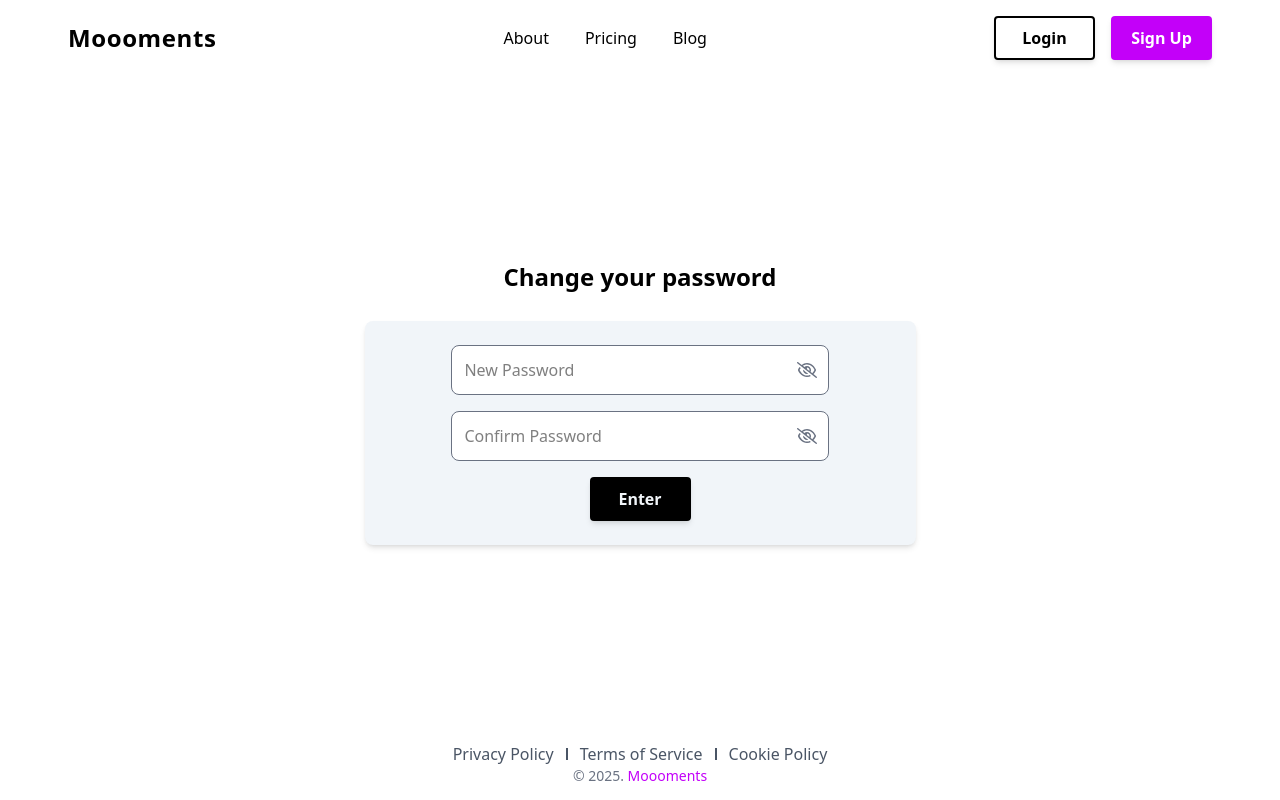
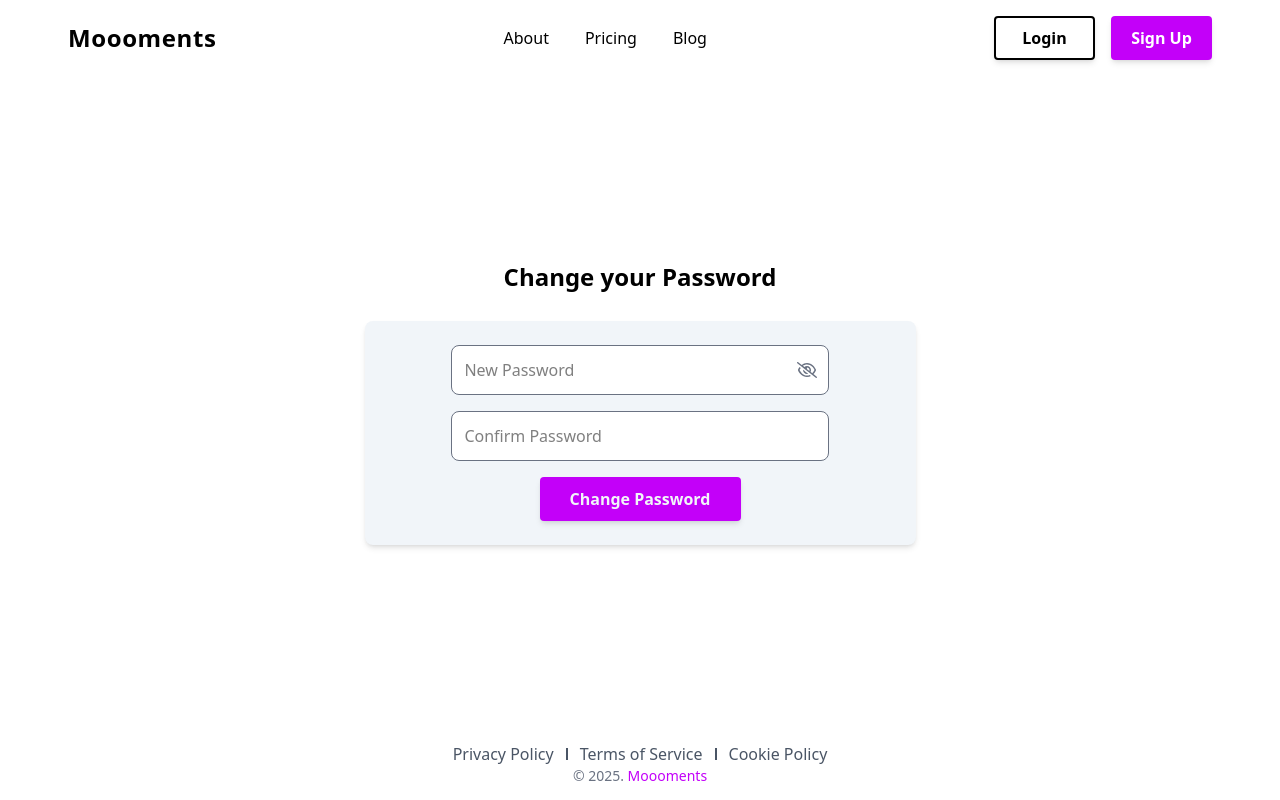
Before and after one commit to Pluggito/Moooments, a React (Vite) app: page /forgetpassword in a window 1280 px wide. Built offline with nearby package versions, Linux system fonts and the light colour scheme.

Commit message:
newpassword and ForgetPassword functionality

```diff
--- /dev/null
+++ b/src/admin/CreatePassword.jsx
@@ -0,0 +1,13 @@
+import Password from "./Password"
+
+const CreatePassword = () => {
+  return (
+    <div>
+
+        <Password text1={'Password'} text2={'Confirm Password'} heading={'Create your Password'} button={'Create Password'}/>
+
+    </div>
+  )
+}
+
+export default CreatePassword
--- a/src/admin/ForgetPassword.jsx
+++ b/src/admin/ForgetPassword.jsx
@@ -1,80 +1,10 @@
-import { useState } from "react"
-import { faEye, faEyeSlash } from "@fortawesome/free-regular-svg-icons";
-import { FontAwesomeIcon } from "@fortawesome/react-fontawesome";
-
+import Password from "./Password"
 
 
 const ForgetPassword = () => {
-
-    const [newPassword, setNewPassword] = useState('');
-    const [showPassword, setShowPassword] = useState(false);
-
-
   return (
     <div>
-        <div className="items-center mx-auto max-w-4xl my-48 p-8
-    sm:h-full ">
-
-        <div className="flex flex-col justify-center  items-center  sm:w-[551px] w-full sm:h-[230px] h-[250px] mx-auto gap-5 ">
-             <p className="text-2xl mb-2 font-semibold  w-full text-center">Change your password</p>
-             <div className="flex flex-col justify-center items-center gap-4 p-6 w-full shadow-md bg-slate-100 rounded-lg">
-             <div className="relative w-3/4 ">
-                                <input
-                                    type={showPassword ? "text" : "password"}
-                                    placeholder="New Password"
-                                    className="w-full  p-3 rounded-lg text-black hover:bg-slate-50 border border-gray-500 focus:outline-none bg-white"
-                                    autoComplete="off"
-                                    required
-                                    value={newPassword}
-                                    name="password"
-                                    onChange={(e)=>setNewPassword(e.target.value)}
-                                />
-                                <button
-                                    type="button"
-                                    onClick={() => setShowPassword(!showPassword)}
-                                    className="absolute inset-y-0 right-3 top-0 flex items-center text-gray-500 hover:text-black"
-                                >
-                                    {showPassword ? (
-                                        <FontAwesomeIcon icon={faEye} />
-                                    ) : (
-                                        <FontAwesomeIcon icon={faEyeSlash} />
-                                    )}
-                                </button>
-                            </div>
-
-                            <div className="relative w-3/4 ">
-                                <input
-                                    type={showPassword ? "text" : "password"}
-                                    placeholder="Confirm Password"
-                                    className="w-full sm:w-full p-3 rounded-lg text-black hover:bg-slate-50 border border-gray-500 focus:outline-none bg-white"
-                                    autoComplete="off"
-                                    required
-                                    value={newPassword}
-                                    name="password"
-                                    onChange={(e)=>setNewPassword(e.target.value)}
-                                />
-                                <button
-                                    type="button"
-                                    onClick={() => setShowPassword(!showPassword)}
-                                    className="absolute inset-y-0 right-3 top-0 flex items-center text-gray-500 hover:text-black"
-                                >
-                                    {showPassword ? (
-                                        <FontAwesomeIcon icon={faEye} />
-                                    ) : (
-                                        <FontAwesomeIcon icon={faEyeSlash} />
-                                    )}
-                                </button>
-                            </div>
-
-                            <button className="rounded sm:w-[101px] sm:h-[44px] w-1/2 font-bold hover:bg-gray-800 bg-black text-slate-100 hover:text-white transition-all duration-300
-            cursor-pointer shadow-md p-2">Enter</button>
-
-
-                        </div>
-
-             </div>
-
-        </div>
+        <Password text1={'New Password'} text2={'Confirm Password'} heading={'Change your Password'} button={'Change Password'} />
 
     </div>
   )
--- /dev/null
+++ b/src/admin/Password.jsx
@@ -0,0 +1,114 @@
+
+import { useEffect, useState } from "react"
+import { faCircleCheck, faCircleXmark, faEye, faEyeSlash } from "@fortawesome/free-regular-svg-icons";
+import { FontAwesomeIcon } from "@fortawesome/react-fontawesome";
+
+const Password = ({text1, text2, button, heading}) => {
+    const [newPassword, setNewPassword] = useState('');
+    const [confirmPassword, setConfirmPassword] = useState('');
+    const [showPassword, setShowPassword] = useState(false);
+    const [passwordMatch, setPasswordMatch] = useState(false);
+    const [error, setError] = useState('');
+
+    useEffect(() => {
+        if (newPassword && confirmPassword) {
+            setPasswordMatch(confirmPassword === newPassword);
+        } else {
+            setPasswordMatch(false);
+        }
+    }, [newPassword, confirmPassword]);
+
+    const handlePasswordSubmit = (e) => {
+        e.preventDefault();
+
+        if (!newPassword || !confirmPassword) {
+            setError('Please fill in all required fields');
+            setTimeout(() => setError(''), 3000);
+            return;
+        }
+
+        if (!passwordMatch) {
+            setError('Passwords do not match');
+            setTimeout(() => setError(''), 3000);
+            return;
+        }
+
+        console.log('Password updated successfully');
+        setNewPassword('');
+        setConfirmPassword('');
+        setPasswordMatch(false);
+    }
+
+    return (
+        <div>
+            <div className="items-center mx-auto max-w-4xl my-48 p-8 sm:h-full">
+                <div className="flex flex-col justify-center items-center sm:w-[551px] w-full sm:h-[230px] h-[250px] mx-auto gap-5">
+                    <p className="text-2xl mb-2 font-semibold w-full text-center">{heading}</p>
+                    <div className="flex flex-col justify-center items-center gap-4 p-6 w-full shadow-md bg-slate-100 rounded-lg">
+                        <div className="relative w-3/4">
+                            <input
+                                type={showPassword ? "text" : "password"}
+                                placeholder={text1}
+                                className="w-full p-3 rounded-lg text-black hover:bg-slate-50 border border-gray-500 focus:outline-none bg-white"
+                                autoComplete="off"
+                                required
+                                value={newPassword}
+                                name="password"
+                                onChange={(e) => setNewPassword(e.target.value)}
+                            />
+                            <button
+                                type="button"
+                                onClick={() => setShowPassword(!showPassword)}
+                                className="absolute inset-y-0 right-3 top-0 flex items-center text-gray-500 hover:text-black"
+                            >
+                                {showPassword ? (
+                                    <FontAwesomeIcon icon={faEye} />
+                                ) : (
+                                    <FontAwesomeIcon icon={faEyeSlash} />
+                                )}
+                            </button>
+                        </div>
+
+                        <div className="relative w-3/4">
+                            <input
+                                type="password"
+                                placeholder={text2}
+                                className="w-full p-3 rounded-lg text-black hover:bg-slate-50 border border-gray-500 focus:outline-none bg-white"
+                                autoComplete="off"
+                                required
+                                value={confirmPassword}
+                                name="confirmPassword"
+                                onChange={(e) => setConfirmPassword(e.target.value)}
+                            />
+                            {confirmPassword && (
+                                <button
+                                    type="button"
+                                    className="absolute inset-y-0 right-3 top-0 flex items-center"
+                                >
+                                    <FontAwesomeIcon
+                                        icon={passwordMatch ? faCircleCheck : faCircleXmark}
+                                        className={passwordMatch ? "text-green-500" : "text-red-500"}
+                                    />
+                                </button>
+                            )}
+                        </div>
+
+                        {error && (
+                            <p className="text-red-500 text-sm">{error}</p>
+                        )}
+
+                        <button
+                            type="button"
+                            onClick={handlePasswordSubmit}
+                            className="rounded sm:w-[201px] sm:h-[44px] w-3/4 font-bold  bg-[#c300f9] hover:bg-[#a000c7] text-slate-100 hover:text-white transition-all duration-300 cursor-pointer shadow-md p-2"
+                        >
+                            {button}
+                        </button>
+                    </div>
+                </div>
+            </div>
+        </div>
+    )
+}
+
+export default Password
--- /dev/null
+++ b/src/pages/CreateAlbum.jsx
@@ -0,0 +1,13 @@
+
+
+
+
+const CreateAlbum = () => {
+  return (
+    <div>
+
+    </div>
+  )
+}
+
+export default CreateAlbum
--- a/src/pages/EventLink.jsx
+++ b/src/pages/EventLink.jsx
@@ -1,6 +1,10 @@
-
+import {faCircleXmark } from '@fortawesome/free-regular-svg-icons'
+import { FontAwesomeIcon } from "@fortawesome/react-fontawesome";
+import { useNavigate } from 'react-router-dom';
 
 const EventLink = () => {
+
+  const Navigate = useNavigate()
   return (
     <div className="items-center mx-auto max-w-4xl my-45 p-8
     sm:h-full ">
@@ -8,11 +12,12 @@ const EventLink = () => {
         <div className="flex flex-col justify-center  items-center  sm:w-[551px] w-full sm:h-[230px] h-[250px] mx-auto gap-5 ">
              <p className="text-2xl mb-2 font-semibold  w-full text-center">Place Your Event Link Here!</p>
              <div className="flex flex-col justify-center items-center gap-4 p-6 w-full bg-[#c300f9] rounded-lg">
-             <input type="link" className="w-full sm:w-3/4 p-3 rounded-lg text-black hover:bg-slate-50 border border-gray-500 focus:outline-none bg-white"
-             placeholder="Event Link"
-             name="event-link"/>
-            <button className="rounded sm:w-[101px] sm:h-[44px] w-1/2 font-bold hover:bg-gray-800 bg-black text-slate-100 hover:text-white transition-all duration-300
-            cursor-pointer shadow-md p-2">Enter</button>
+                <FontAwesomeIcon icon={faCircleXmark} size='2x' className='text-white mb-4' onClick={()=>Navigate('/')} />
+                <input type="link" className="w-full sm:w-3/4 p-3 rounded-lg text-black hover:bg-slate-50 border border-gray-500 focus:outline-none bg-white"
+                placeholder="Event Link"
+                name="event-link"/>
+                <button className="rounded sm:w-[101px] sm:h-[44px] w-1/2 font-bold hover:bg-gray-800 bg-black text-slate-100 hover:text-white transition-all duration-300
+                cursor-pointer shadow-md p-2">Enter</button>
              </div>
 
         </div>
```
